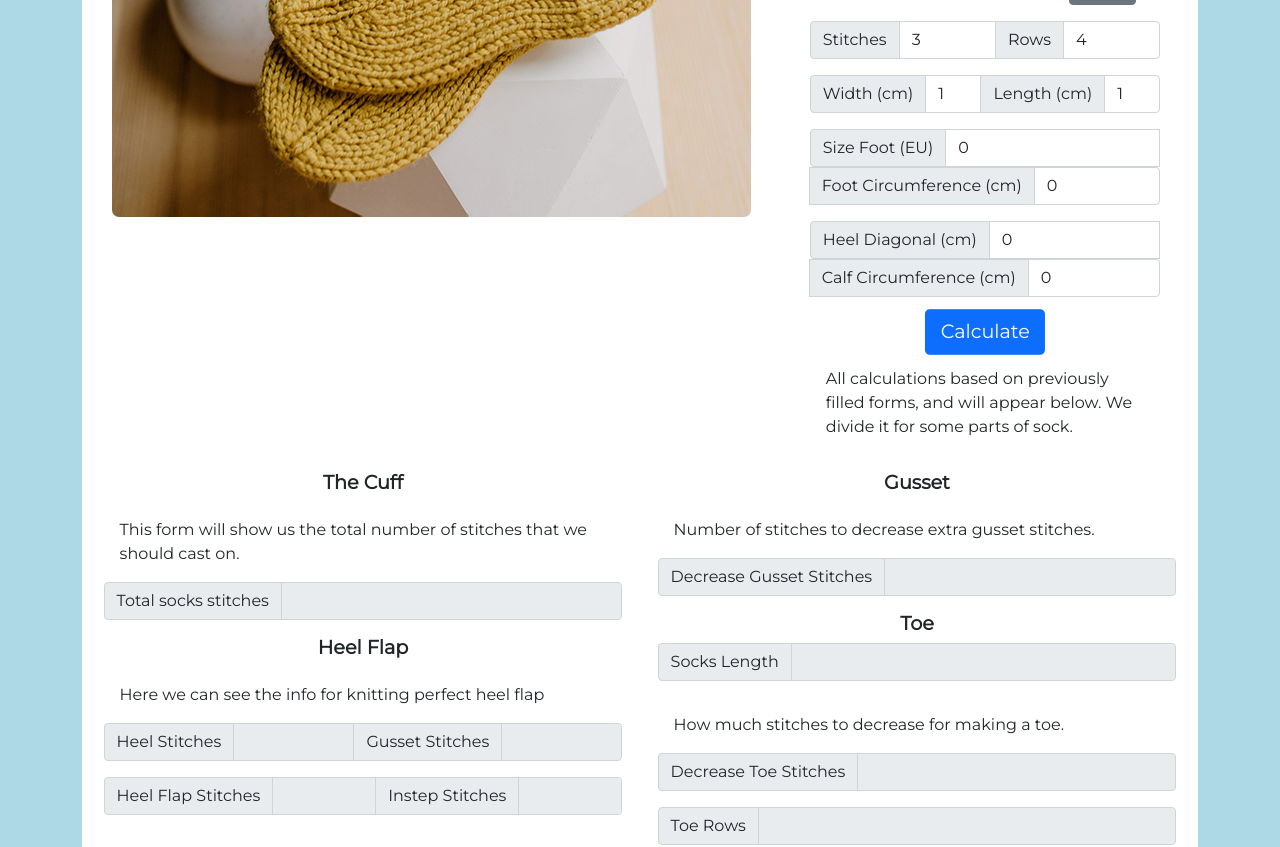
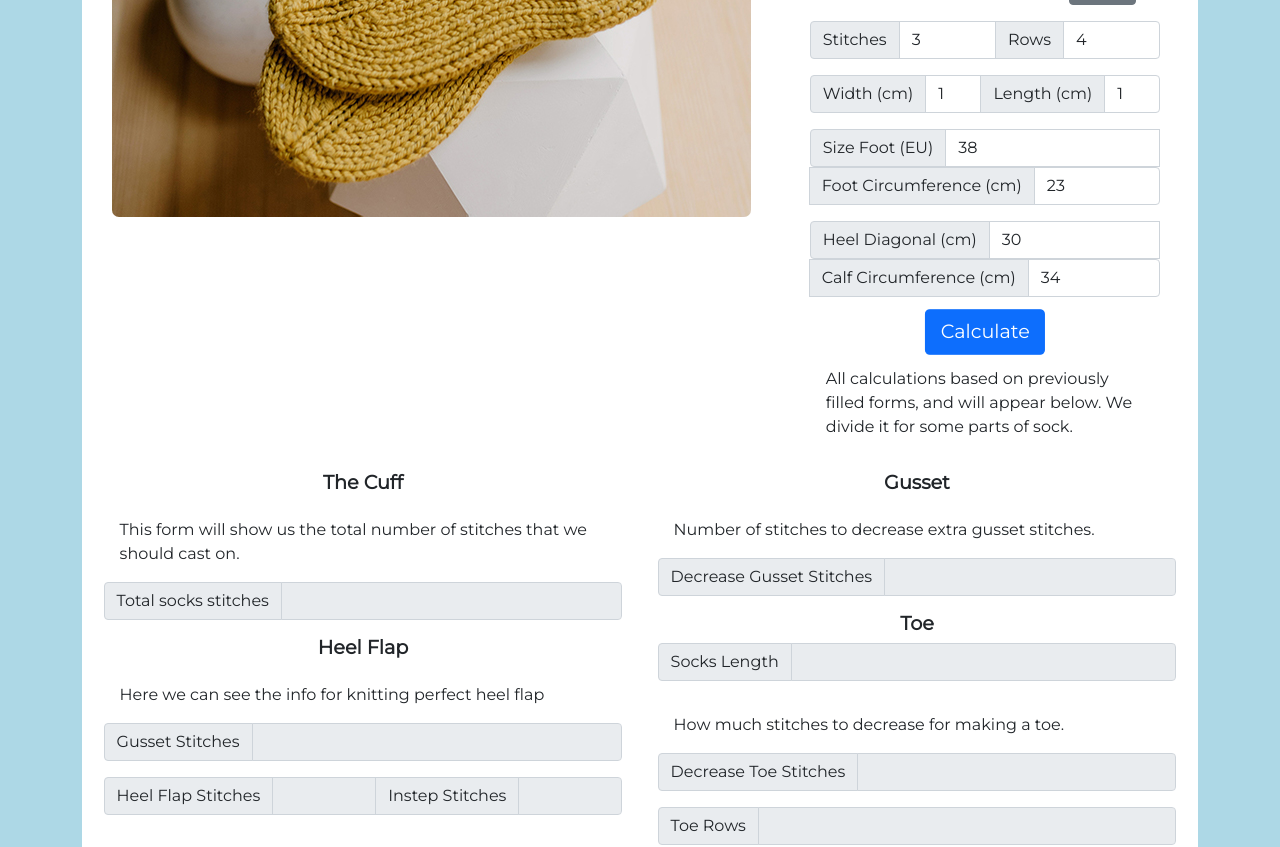
Before and after one commit to evoloshchenko/blanket-calc, a React (Create React App) app: page /socks in a window 1280 px wide. Shown: the part 540-1387 px from the top of the page. Built offline with nearby package versions, Linux system fonts and the light colour scheme.

Commit message:
Add Socks Calculator results

```diff
--- a/src/calculators/blanket/Calculator.js
+++ b/src/calculators/blanket/Calculator.js
@@ -47,14 +47,12 @@ const BlanketSize = () => {
 
     // Calculate value
     const total = calculateBlanketStitches(stitches, width, desiredWidth);
-    console.log(total);
 
     // Set state
     setTotalStitches(total);
   };
   //Calculate Rows
   const calcRows = () => {
-    console.log("calc rows");
 
     if (rows === 0 || length === 0) {
       alert("Please enter your valid stitches and rows");
--- a/src/calculators/socks/Calculator.js
+++ b/src/calculators/socks/Calculator.js
@@ -10,7 +10,15 @@ import { motion } from "framer-motion";
 import { imageAnimation } from "../../animations";
 
 //Import formulas
-import { calculateSocksStitches } from "../../formulas";
+import {
+  calculateSocksStitches,
+  calculateGussetStitches,
+  calculateHeelFlapStitches,
+  calculateInstepStitches,
+  calculatePickHeelFlapStitches,
+} from "../../formulas";
+
+import { Sock } from "./models";
 
 //Styles
 import "../../styles/_socksCard.scss";
@@ -73,11 +81,24 @@ const SocksCard = () => {
       alert("Please enter your valid stitches and rows");
       return;
     }
-    //Calculate value
-    const total = calculateSocksStitches(stitches, footCircum);
-    console.log(total);
-    //Set State
-    setTotalSocksStitches(total);
+
+    const sock = new Sock(
+      stitches,
+      rows,
+      width,
+      length,
+      sizeFoot,
+      footCircum,
+      heelDiagonal,
+      calfCircum
+    );
+
+    setTotalSocksStitches(sock.stitches);
+    setGussetStitches(sock.gussetStitches);
+    setHeelFlapStitches(sock.heelFlapStitches);
+    setInstepStitches(sock.instepStitches);
+    setPickHeelFlapStitches(sock.pickHeelFlapStitches);
+    setHeelFlapLength(sock.heelFlapLength);
   };
 
   //The general function of calculation
--- a/src/calculators/socks/Results.js
+++ b/src/calculators/socks/Results.js
@@ -42,12 +42,6 @@ const Results = ({
           Here we can see the info for knitting perfect heel flap
         </p>
         <InputGroup className="mb-3">
-          <NumberInput
-            label="Heel Stitches"
-            id="heel-stitches"
-            disabled
-            value={heelStitches}
-          />
           <NumberInput
             label="Gusset Stitches"
             id="gusset-stitches"
--- /dev/null
+++ b/src/calculators/socks/models.js
@@ -0,0 +1,59 @@
+export class Sock {
+  constructor(
+    gaugeStitches,
+    gaugeRows,
+    gaugeWidth,
+    gaugeLength,
+    footSize,
+    footCircum,
+    heelDiagonal,
+    calfCircum
+  ) {
+    this.gaugeStitches = gaugeStitches;
+    this.gaugeRows = gaugeRows;
+    this.gaugeWidth = gaugeWidth;
+    this.gaugeLength = gaugeLength;
+    this.footSize = footSize;
+    this.footCircum = footCircum;
+    this.heelDiagonal = heelDiagonal;
+    this.calfCircum = calfCircum;
+  }
+
+  get stitches() {
+    const measure = Math.ceil(this.gaugeStitches * this.footCircum * 0.9);
+    if (measure % 2 == 0) return measure;
+    else return measure + 1;
+  }
+
+  get gussetStitches() {
+    const measure1 = Math.ceil(this.heelDiagonal * 0.9 * this.gaugeStitches);
+    if (measure1 % 2 == 0) return measure1;
+    else return measure1 + 1;
+  }
+
+  get heelFlapStitches() {
+    return Math.round(this.stitches / 2);
+  }
+
+  get instepStitches() {
+    return Math.round(this.stitches / 2);
+  }
+
+  get remainHeelFlapStitches() {
+    return Math.ceil(this.heelFlapStitches / 2 + 2);
+  }
+
+  get stitchesBeforePickHeelFlap() {
+    return Math.ceil(this.stitches * 0.75 + 2);
+  }
+
+  get pickHeelFlapStitches() {
+    return Math.ceil(
+      (this.gussetStitches - this.stitchesBeforePickHeelFlap) / 2
+    );
+  }
+
+  get heelFlapLength() {
+    return Math.ceil(this.pickHeelFlapStitches / this.gaugeStitches);
+  }
+}
--- a/src/components/NumberInput.js
+++ b/src/components/NumberInput.js
@@ -15,7 +15,7 @@ export const NumberInput = ({
         min="0"
         value={value}
         disabled={disabled}
-        onChange={(e) => setValue(e.target.value)}
+        onChange={(e) => setValue(parseInt(e.target.value))}
         aria-describedby={id}
       />
     </>
--- a/src/constants.js
+++ b/src/constants.js
@@ -10,7 +10,7 @@ export const INITIAL_GAUGE_STITCHES = 3;
 export const INITIAL_GAUGE_ROWS = 4;
 export const INITIAL_GAUGE_LENGTH = 1;
 export const INITIAL_GAUGE_WIDTH = 1;
-export const INITIAL_SIZE_FOOT = 0;
-export const INITIAL_FOOT_CIRCUM = 0;
-export const INITIAL_HEEL_DIAGONAL = 0;
-export const INITIAL_CALF_CIRCUM = 0;
+export const INITIAL_SIZE_FOOT = 38;
+export const INITIAL_FOOT_CIRCUM = 23;
+export const INITIAL_HEEL_DIAGONAL = 30;
+export const INITIAL_CALF_CIRCUM = 34;
--- a/src/formulas.js
+++ b/src/formulas.js
@@ -10,6 +10,37 @@ export function calculateBlanketRows(gaugeRows, gaugeLength, blanketLength) {
   return Math.ceil((gaugeRows / gaugeLength) * blanketLength);
 }
 
+
+
+
+
+
+
+
+
+export function calculatePickHeelFlapStitches(heelDiagonal, gaugeStitches ) {}
+
+
+
+
+
+
+
+
+
 export function calculateSocksStitches(gaugeStitches, footCircum) {
-  return Math.ceil((gaugeStitches * footCircum));
+  return Math.ceil(gaugeStitches * footCircum * 0.9);
 }
+
+
+export function calculateGussetStitches(gaugeStitches, heelDiagonal) {
+  return Math.ceil(heelDiagonal * 0.9 * gaugeStitches);
+}
+
+export function calculateHeelFlapStitches(gaugeStitches, footCircum) {
+  return Math.floor((gaugeStitches * footCircum * 0.9) / 2);
+}
+
+export function calculateInstepStitches(gaugeStitches, footCircum) {
+  return Math.floor((gaugeStitches * footCircum * 0.9) / 2);
+}
```
